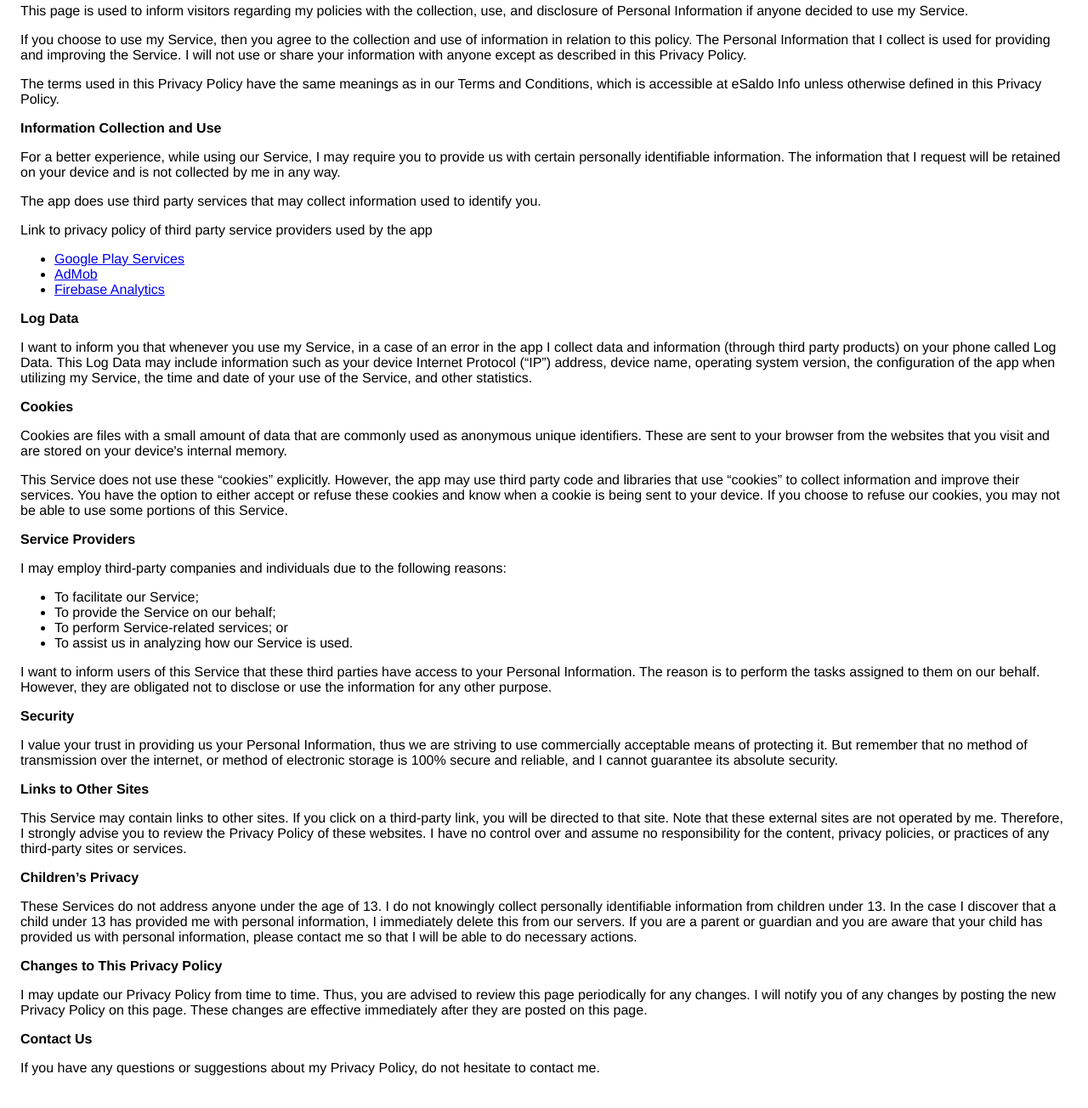
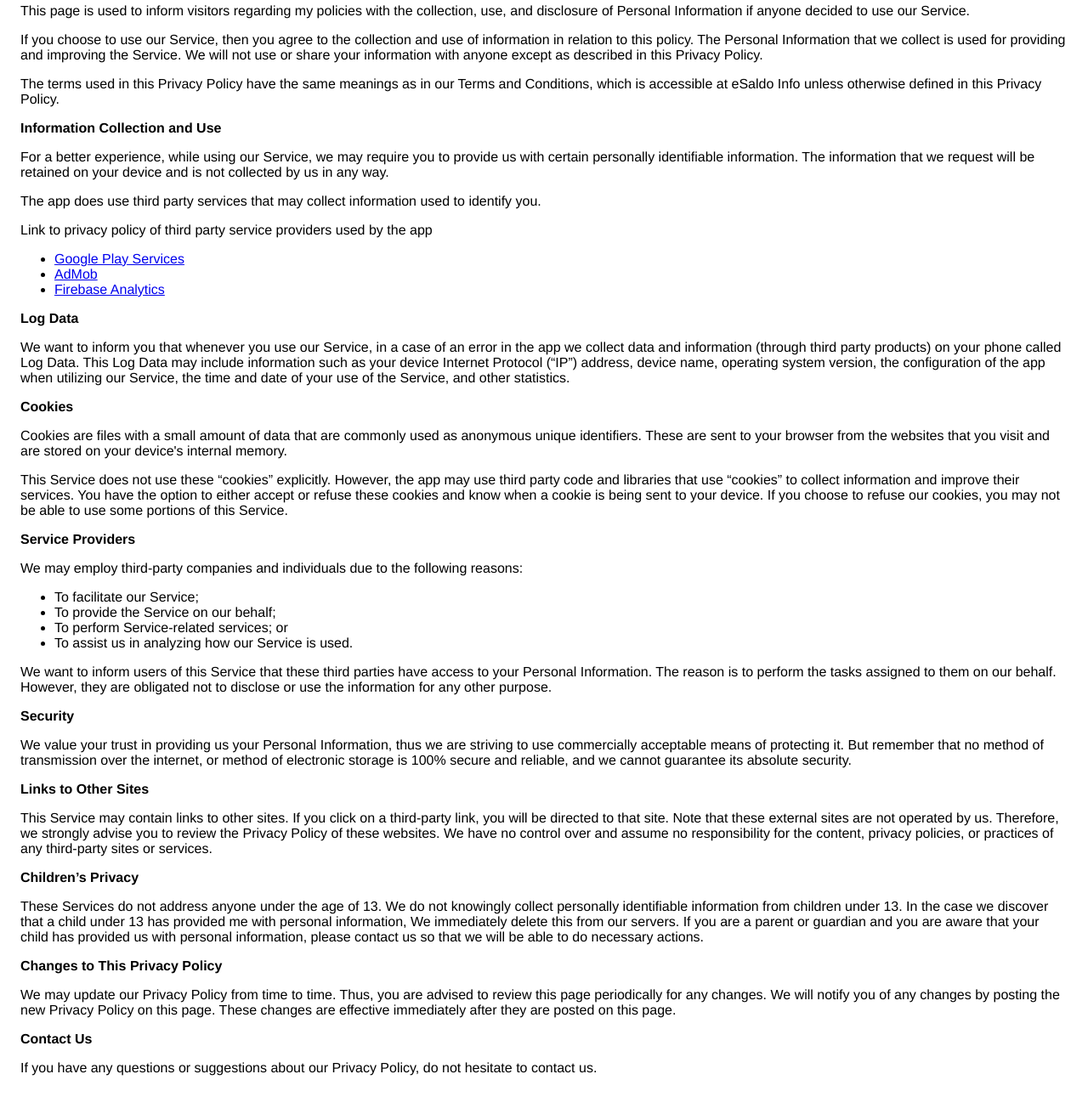
Before and after one commit to xorpointer/xorpointer.github.io, a plain HTML site: page eSaldo/privacy_policy.html in a window 1280 px wide. Shown: the part 122-1426 px from the top of the page at 85% size. Drawn offline with Linux system fonts and the light colour scheme.

Commit message:
Update privacy_policy.html

```diff
--- a/eSaldo/privacy_policy.html
+++ b/eSaldo/privacy_policy.html
@@ -16,13 +16,13 @@
                     This page is used to inform visitors regarding
                     my policies with the collection, use, and
                     disclosure of Personal Information if anyone decided to use
-                    my Service.
+                    our Service.
                   </p> <p>
-                    If you choose to use my Service, then you agree
+                    If you choose to use our Service, then you agree
                     to the collection and use of information in relation to this
-                    policy. The Personal Information that I collect is
+                    policy. The Personal Information that we collect is
                     used for providing and improving the Service.
-                    I will not use or share your
+                    We will not use or share your
                     information with anyone except as described in this Privacy
                     Policy.
                   </p> <p>
@@ -32,10 +32,10 @@
                     Policy.
                   </p> <p><strong>Information Collection and Use</strong></p> <p>
                     For a better experience, while using our Service,
-                    I may require you to provide us with certain
+                    we may require you to provide us with certain
                     personally identifiable information. The
-                    information that I request will be
-                    retained on your device and is not collected by me in any way.
+                    information that we request will be
+                    retained on your device and is not collected by us in any way.
                   </p> <p>
                     The app does use third party services that may collect
                     information used to identify you.
@@ -45,14 +45,14 @@
                     </p> <ul><li><a href="https://www.google.com/policies/privacy/" target="_blank">Google Play Services</a></li>
         <li><a href="https://support.google.com/admob/answer/6128543?hl=en" target="_blank">AdMob</a></li>
         <li><a href="https://firebase.google.com/policies/analytics" target="_blank">Firebase Analytics</a></li><!----><!----><!----><!----><!----><!----><!----><!----><!----><!----></ul></div> <p><strong>Log Data</strong></p> <p>
-                    I want to inform you that whenever
-                    you use my Service, in a case of an error in the
-                    app I collect data and information (through third
+                    We want to inform you that whenever
+                    you use our Service, in a case of an error in the
+                    app we collect data and information (through third
                     party products) on your phone called Log Data. This Log Data
                     may include information such as your device Internet
                     Protocol (“IP”) address, device name, operating system
                     version, the configuration of the app when utilizing
-                    my Service, the time and date of your use of the
+                    our Service, the time and date of your use of the
                     Service, and other statistics.
                   </p> <p><strong>Cookies</strong></p> <p>
                     Cookies are files with a small amount of data that are
@@ -68,52 +68,52 @@
                     device. If you choose to refuse our cookies, you may not be
                     able to use some portions of this Service.
                   </p> <p><strong>Service Providers</strong></p> <p>
-                    I may employ third-party companies
+                    We may employ third-party companies
                     and individuals due to the following reasons:
                   </p> <ul><li>To facilitate our Service;</li> <li>To provide the Service on our behalf;</li> <li>To perform Service-related services; or</li> <li>To assist us in analyzing how our Service is used.</li></ul> <p>
-                    I want to inform users of this
+                    We want to inform users of this
                     Service that these third parties have access to your
                     Personal Information. The reason is to perform the tasks
                     assigned to them on our behalf. However, they are obligated
                     not to disclose or use the information for any other
                     purpose.
                   </p> <p><strong>Security</strong></p> <p>
-                    I value your trust in providing us
+                    We value your trust in providing us
                     your Personal Information, thus we are striving to use
                     commercially acceptable means of protecting it. But remember
                     that no method of transmission over the internet, or method
                     of electronic storage is 100% secure and reliable, and
-                    I cannot guarantee its absolute security.
+                    we cannot guarantee its absolute security.
                   </p> <p><strong>Links to Other Sites</strong></p> <p>
                     This Service may contain links to other sites. If you click
                     on a third-party link, you will be directed to that site.
                     Note that these external sites are not operated by
-                    me. Therefore, I strongly advise you to
+                    us. Therefore, we strongly advise you to
                     review the Privacy Policy of these websites.
-                    I have no control over and assume no
+                    We have no control over and assume no
                     responsibility for the content, privacy policies, or
                     practices of any third-party sites or services.
                   </p> <p><strong>Children’s Privacy</strong></p> <p>
                     These Services do not address anyone under the age of 13.
-                    I do not knowingly collect personally
+                    We do not knowingly collect personally
                     identifiable information from children under 13. In the case
-                    I discover that a child under 13 has provided
+                    we discover that a child under 13 has provided
                     me with personal information,
-                    I immediately delete this from our servers. If you
+                    We immediately delete this from our servers. If you
                     are a parent or guardian and you are aware that your child
                     has provided us with personal information, please contact
-                    me so that I will be able to do
+                    us so that we will be able to do
                     necessary actions.
                   </p> <p><strong>Changes to This Privacy Policy</strong></p> <p>
-                    I may update our Privacy Policy from
+                    We may update our Privacy Policy from
                     time to time. Thus, you are advised to review this page
-                    periodically for any changes. I will
+                    periodically for any changes. We will
                     notify you of any changes by posting the new Privacy Policy
                     on this page. These changes are effective immediately after
                     they are posted on this page.
                   </p> <p><strong>Contact Us</strong></p> <p>
                     If you have any questions or suggestions about
-                    my Privacy Policy, do not hesitate to contact me.
+                    our Privacy Policy, do not hesitate to contact us.
                   </p>
     </body>
     </html>
```
